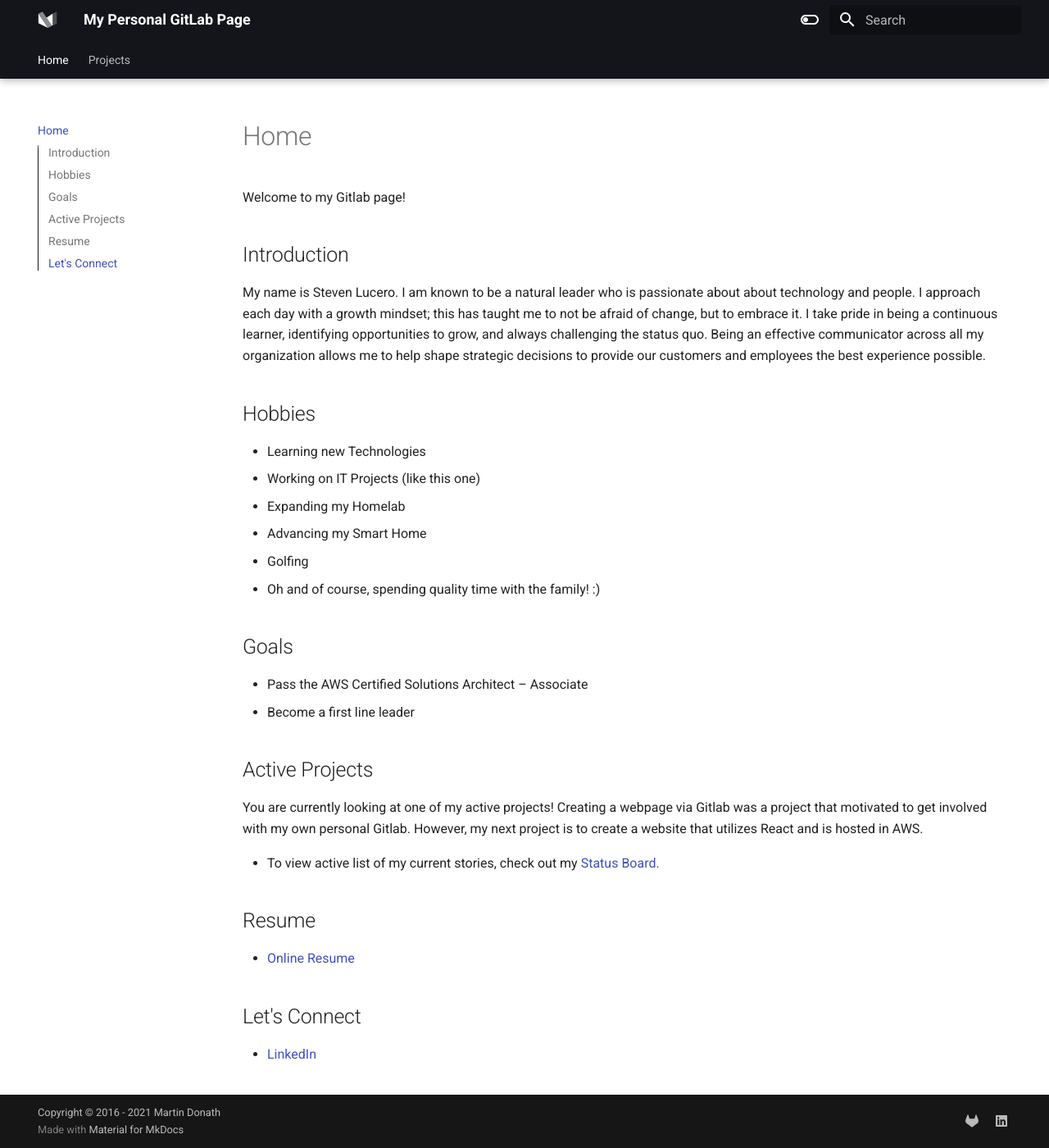
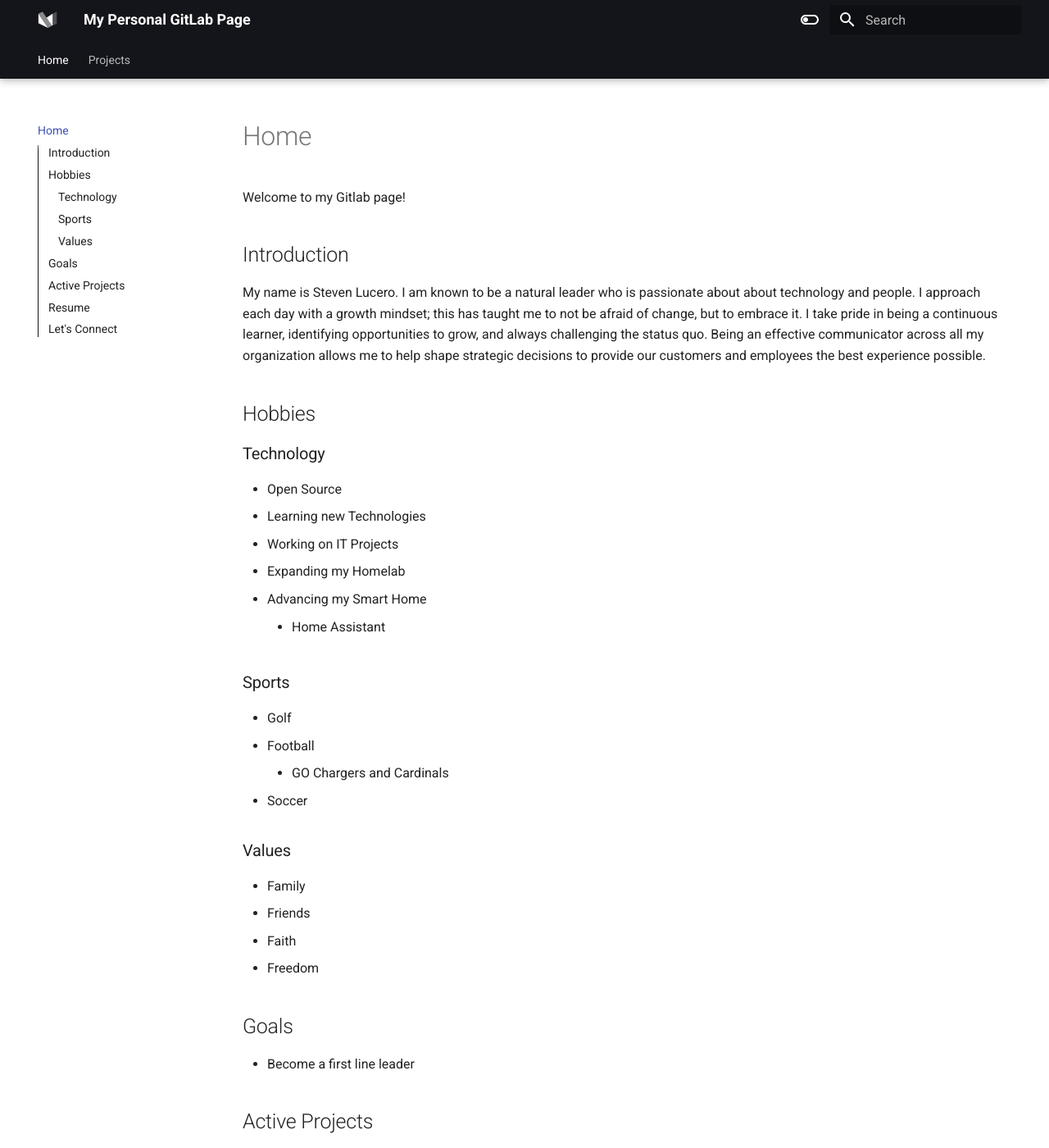
Before and after one commit to stevejoluc/stevejoluc.github.io, an MkDocs documentation site: the page built from docs/index.md, in a window 1280 px wide and 1400 px high. Shown: the whole window at 82% size. Built offline with MkDocs 1.6.1 and Material for MkDocs 9.7.7, drawn with Linux system fonts in a browser that asks for light colours.

Commit message:
Update mkdocs.yml, docs/index.md

```diff
--- a/docs/index.md
+++ b/docs/index.md
@@ -5,15 +5,28 @@ Welcome to my Gitlab page!
 My name is Steven Lucero. I am known to be a natural leader who is passionate about about technology and people. I approach each day with a growth mindset; this has taught me to not be afraid of change, but to embrace it. I take pride in being a continuous learner, identifying opportunities to grow, and always challenging the status quo. Being an effective communicator across all my organization allows me to help shape strategic decisions to provide our customers and employees the best experience possible.
 
 ## Hobbies
+
+### Technology
+- Open Source
 - Learning new Technologies
-- Working on IT Projects (like this one)
+- Working on IT Projects
 - Expanding my Homelab
 - Advancing my Smart Home
-- Golfing
-- Oh and of course, spending quality time with the family! :)
+    - Home Assistant
+
+### Sports
+- Golf
+- Football
+    - GO Chargers and Cardinals
+- Soccer
+
+### Values
+- Family
+- Friends
+- Faith
+- Freedom
 
 ## Goals
-- Pass the AWS Certified Solutions Architect – Associate
 - Become a first line leader
 
 ## Active Projects
--- a/mkdocs.yml
+++ b/mkdocs.yml
@@ -154,7 +154,7 @@ markdown_extensions:
 nav:
   - Home: index.md
   - Projects:
-    - Intorduction: intro.md
+    - Introduction: intro.md
     - Tools:
         - Terraform: tools/terraform.md
   # - Projects: projects.md
```
